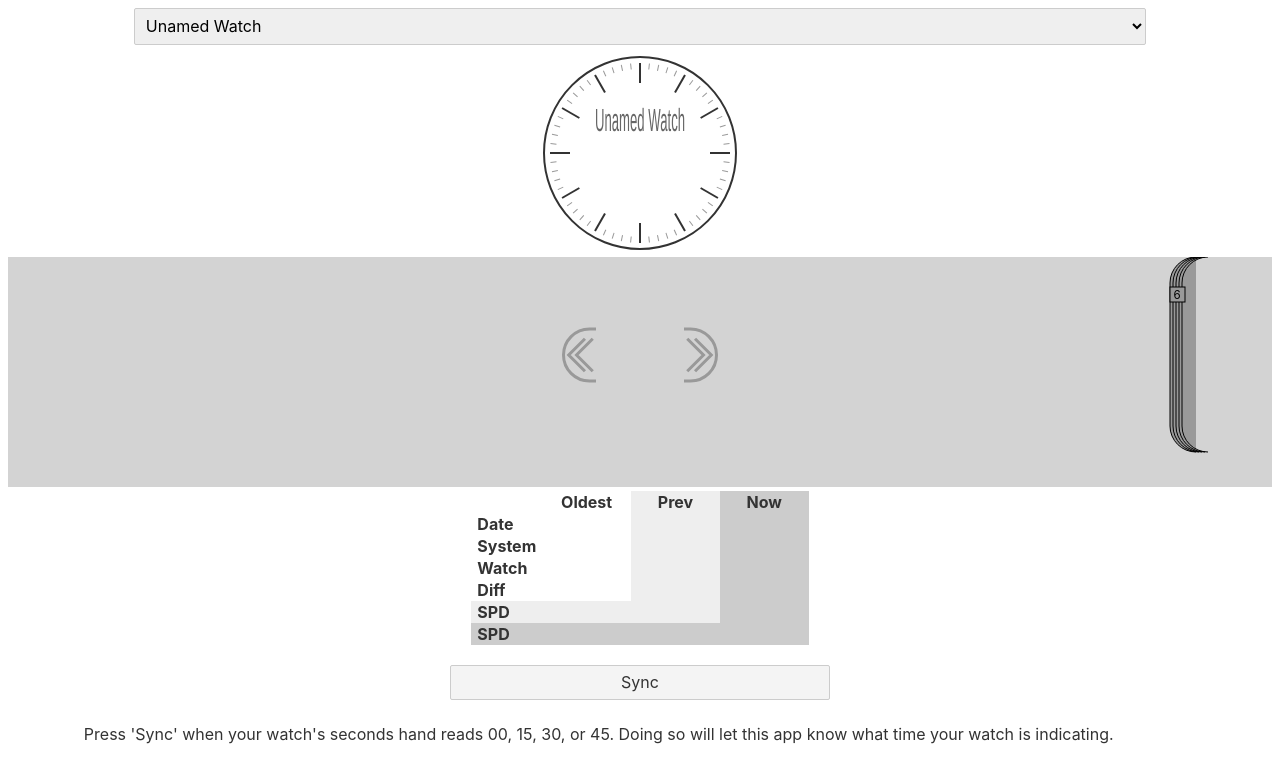
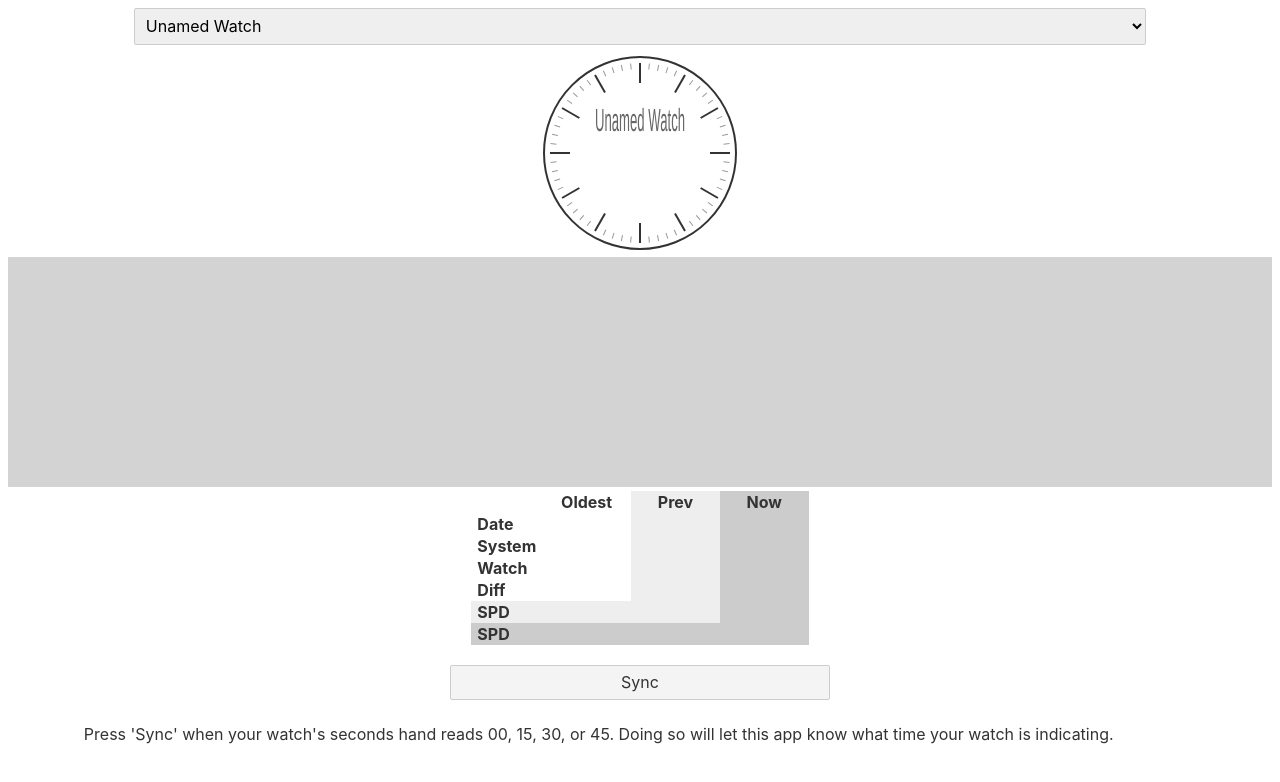
Before and after one commit to joshuaduggan/tractics, a Svelte app: page / in a window 1280 px wide. Shown: the top 782 px of the page. Built offline with nearby package versions, Linux system fonts and the light colour scheme; a web font is replaced by a local one.

Commit message:
Draggable fully implemented, next draw results.

```diff
--- a/src/App.svelte
+++ b/src/App.svelte
@@ -94,8 +94,8 @@ function wasWatchAdjusted(wasIt) {
 	<div align="center">
 	<button class='basic-butt' on:click={retard15}>- 15</button>
 	<button class='basic-butt' on:click={advance15}>+ 15</button><br/>
+	<button class='basic-butt' on:click={() => { $tage = 'SYNC'; }}>Start Over</button>
 	<button class='basic-butt' on:click={confirmWatchIndicated}>Good Match</button>
-	<button class='basic-butt' on:click={() => { $tage = 'SYNC'; }}>Start Over</button>
 	</div>
 	<p>Does the app clock match the time on your watch? Adjust the clock as
 		needed with the + or - 15 second increment buttons.</p>
--- a/src/components/Dragger.svelte
+++ b/src/components/Dragger.svelte
@@ -17,7 +17,7 @@ let moveSpeed;
 let mouseButtDown = false;
 let prevStage;
 let leftStack = 0;
-let rightStack = 6;
+let rightStack = 0;
 
 const DI_RAD = 26;
 
@@ -88,8 +88,7 @@ onMount(() => {
         numSinceAdj++;
         if (ts[i].wasWatchAdj) break;
     }
-    leftStack = numSinceAdj;
-//    rightStack = 0;
+    leftStack = Math.max(numSinceAdj - (($tage == 'RESULTS') ? 3 : 2), 0); // remove one for the oldest, one for the midcard, one for the current
     if ($tage == 'RESULTS') {
         if (numSinceAdj == 1) {
             rightCard.setTrac('Current', ts[ts.length - numSinceAdj], 'SLIDE', rightTwn, svgWidth, svgWidth - C.width);
@@ -153,21 +152,25 @@ function stopDrag() {
         moveLog = undefined;
     }
     if (moveSpeed) {
+        let flickable = false; // if there isn't a stack available to "flick" ensure we don't try
         let toLoc, respawnLoc;
+        moveSpeed -= moveSpeed * 0.35;
         if (moveSpeed > 0) {
             toLoc = svgWidth - C.width;
             respawnLoc = 0;
-            moveSpeed -= (leftStack > 1) ? moveSpeed * 0.35 : moveSpeed;
+            flickable = leftStack > 0;
         } else {
             toLoc = 0;
             respawnLoc = svgWidth - C.width;
-            moveSpeed -= (rightStack > 1) ? moveSpeed * 0.35 : moveSpeed;
+            flickable = rightStack > 0;
         }
-        if (Math.abs(moveSpeed) > minSkipSpeed) {
+        if (Math.abs(moveSpeed) > minSkipSpeed && flickable) {
             midTwn.set(toLoc, spdToDur($midTwn, toLoc, Math.abs(moveSpeed))).then(() => {
                 midTwn.set(respawnLoc, {duration:0}).then(() => {
                     // trac "flick" accomplished, change which trac the midCard is showing.
-                    midCard.trac = $watches[0].tracs[--leftStack];
+                    leftStack += (moveSpeed > 0) ? -1 : 1;
+                    rightStack += (moveSpeed > 0) ? 1 : -1;
+                    midCard.trac = $watches[0].tracs[leftStack + 1];
                     stopDrag();
                 });
             });
@@ -193,7 +196,7 @@ function spdToDur(begin, end, speed) {
 }
 
 function dragMove(e) { // called during a finger/mouse drag
-    if (!moving || !mouseButtDown) return;
+    if (!moving || !mouseButtDown || $tage !== 'RESULTS' || (leftStack < 1 && rightStack < 1)) return;
 
     let ml = {
         secs: Date.now(),
@@ -215,6 +218,8 @@ function dragMove(e) { // called during a finger/mouse drag
 <svelte:window on:mouseup={stopDrag} on:touchend={stopDrag} on:touchcancel={stopDrag} on:mousemove={dragMove} on:touchmove={dragMove}/>
 <div bind:clientWidth={svgWidth}><svg on:mousedown={startDrag} on:touchstart={startDrag} width=100% height="230">
     <rect width="100%" height="100%" fill='lightgray'/>
+    {#if $tage === 'RESULTS'}
+        {#if leftStack > 0}
             <path stroke="#999" stroke-width=3 fill="transparent" d="
                 M {(svgWidth + midCard.width) / 2} {midCard.height / 2 - DI_RAD}
                 l {DI_RAD / 4} 0 a {DI_RAD} {DI_RAD} 0 0 1 0 {DI_RAD * 2} l -{DI_RAD / 4} 0
@@ -222,6 +227,8 @@ function dragMove(e) { // called during a finger/mouse drag
                 l {DI_RAD / 1.6} {DI_RAD / 1.6} l -{DI_RAD / 1.6} {DI_RAD / 1.6}
                 m {DI_RAD * 0.3} 0
                 l {DI_RAD / 1.6} -{DI_RAD / 1.6} l -{DI_RAD / 1.6} -{DI_RAD / 1.6}"/>
+        {/if}
+        {#if rightStack > 0}
             <path stroke="#999" stroke-width=3 fill="transparent" d="
                 M {(svgWidth - midCard.width) / 2} {midCard.height / 2 - DI_RAD}
                 l -{DI_RAD / 4} 0 a {DI_RAD} {DI_RAD} 0 0 0 0 {DI_RAD * 2} l {DI_RAD / 4} 0
@@ -229,6 +236,8 @@ function dragMove(e) { // called during a finger/mouse drag
                 l -{DI_RAD / 1.6} {DI_RAD / 1.6} l {DI_RAD / 1.6} {DI_RAD / 1.6}
                 m -{DI_RAD * 0.3} 0
                 l -{DI_RAD / 1.6} -{DI_RAD / 1.6} l {DI_RAD / 1.6} -{DI_RAD / 1.6}"/>
+        {/if}
+    {/if}
     {#if extraCard.trac}
         <svg width={extraCard.width} height={extraCard.height} x={extraCard.x} y='0'>
             <rect x={extraCard.stroke / 2} y={extraCard.stroke / 2} rx="25" ry="25" width={extraCard.width - extraCard.stroke}
@@ -264,7 +273,6 @@ function dragMove(e) { // called during a finger/mouse drag
         </svg>
     {/if}
     {#if leftCard.trac}
-        <!--{#if $tage === 'RESULTS'}-->
         {#if leftStack > 0}
             <path d="M {(leftCard.width - 24 - 3) + 3 * Math.min(5, leftStack)} 0
             a 26 26 0 0 1 26 26
@@ -281,7 +289,6 @@ function dragMove(e) { // called during a finger/mouse drag
                 <text class="stack-height" x={leftCard.width + 6} y=42>{leftStack}</text>
             {/if}
         {/if}
-        <!--{/if}-->
         <svg width={leftCard.width} height={leftCard.height} x={leftCard.x} y='0'>
             <rect x={leftCard.stroke / 2} y={leftCard.stroke / 2} rx="25" ry="25" width={leftCard.width - leftCard.stroke}
                 height={leftCard.height - leftCard.stroke} stroke="black" fill="lightblue" stroke-width={leftCard.stroke}/>
@@ -298,7 +305,6 @@ function dragMove(e) { // called during a finger/mouse drag
             <text class="cd" x="50%" y="{11 + leftCard.topMarginEm}em">{leftCard.getDiff()}</text>
         </svg>
     {/if}
-        <!--{#if $tage === 'RESULTS'}-->
     {#if rightStack > 0}
         <path d="
             M {(svgWidth - C.width + 24 + 3) - 3 * Math.min(5, rightStack)} 0
@@ -316,7 +322,6 @@ function dragMove(e) { // called during a finger/mouse drag
             <text class="stack-height" x={svgWidth - C.width + 8 - 15} y=42>{rightStack}</text>
         {/if}
     {/if}
-        <!--{/if}-->
     {#if rightCard.trac}
         <svg width={rightCard.width} height={rightCard.height} x={rightCard.x} y='0'>
             <rect x={rightCard.stroke / 2} y={rightCard.stroke / 2} rx="25" ry="25" width={rightCard.width - rightCard.stroke}
```
Lines whose indentation alone changed are shown as unchanged.
